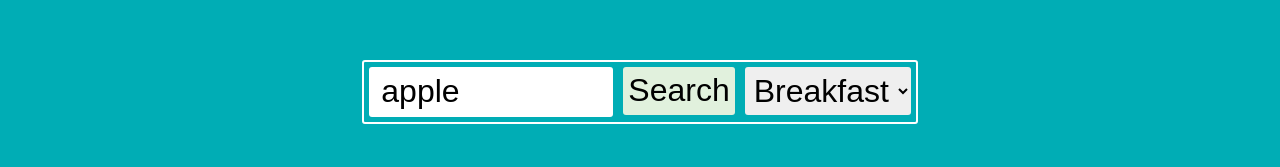
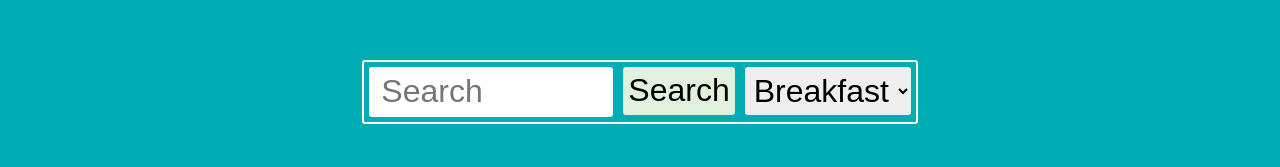
Before and after one commit to NurKevser/Recipe-App-2, a React (Create React App) app: page / in a window 1280 px wide. Shown: the part 150-317 px from the top of the page. Built offline with nearby package versions, Linux system fonts and the light colour scheme.

Commit message:
initial value will be empty

```diff
--- a/src/pages/home/Home.js
+++ b/src/pages/home/Home.js
@@ -10,7 +10,7 @@ const APP_ID = "10acd3a0";
 const APP_KEY = "5909072aaf43c1a4a50f2d44352a9ed9";
 
 const Home = () => {
-  const [query, setQuery] = useState("apple");
+  const [query, setQuery] = useState();
   const [recipes, setRecipes] = useState();
   const [meal, setMeal] = useState(mealTypes[0].toLowerCase());
   const url = `https://api.edamam.com/search?q=${query}&app_id=${APP_ID}&app_key=${APP_KEY}&mealType=${meal}`;
```
